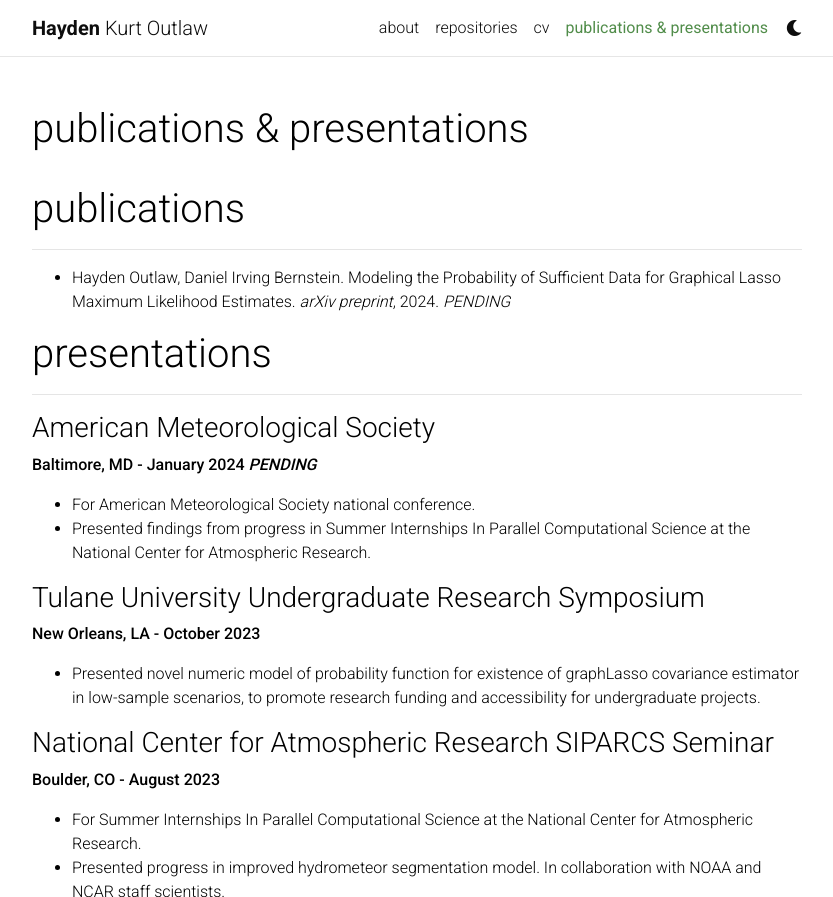
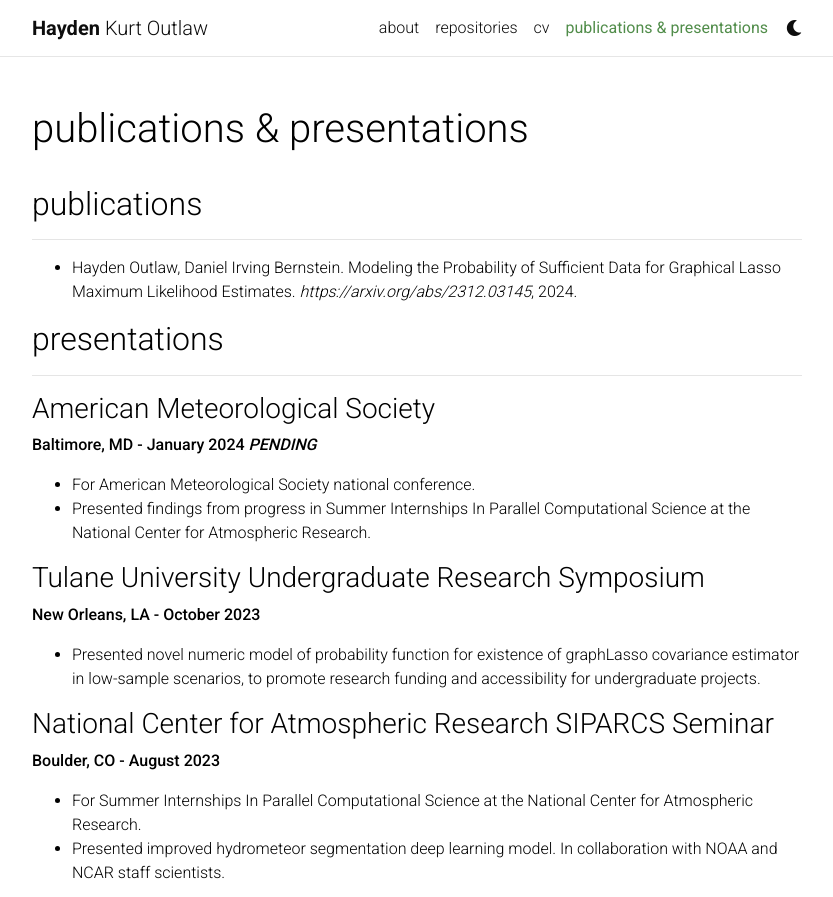
Before and after one commit to outlawhayden/outlawhayden.github.io, a Jekyll site: the page built from _pages/teaching.md, in a window 1280 px wide and 1400 px high, cut to the strip 0-897 px from the top of the window. Shown: the whole strip, without its empty margins (223-1056 px from the left). Built offline with Jekyll 4.4.1, drawn with Linux system fonts in a browser that asks for light colours; comment, search, counter and statistics services are not loaded; a style sheet for code colours, icons or effects is not loaded.

Commit message:
paper update for cv

```diff
--- a/_data/cv.yml
+++ b/_data/cv.yml
@@ -31,7 +31,7 @@
         - Collaborated with NOAA and NCAR developers, atmospheric scientists, and hardware engineers to ensure a practical, effective, and meaningful model framework.
         - Presented findings at NCAR SIPARCS Seminar in August 2023.
 
-    - title: Convex Optimization Researcher
+    - title: Algebraic Statistics Researcher
       institution: Tulane University Mathematics Department, New Orleans, Louisiana
       year: 2021 - Present
       description:
--- a/_pages/teaching.md
+++ b/_pages/teaching.md
@@ -6,12 +6,12 @@ description:
 nav: true
 nav_order: 5
 ---
-# publications
+## publications
 --------------------
 
-- Hayden Outlaw, Daniel Irving Bernstein. Modeling the Probability of Sufficient Data for Graphical Lasso Maximum Likelihood Estimates. *arXiv preprint*, 2024. *PENDING*
+- Hayden Outlaw, Daniel Irving Bernstein. Modeling the Probability of Sufficient Data for Graphical Lasso Maximum Likelihood Estimates. [*https://arxiv.org/abs/2312.03145*](https://arxiv.org/abs/2312.03145), 2024.
 
-# presentations
+## presentations
 --------------------
 ### American Meteorological Society
 **Baltimore, MD - January 2024 *PENDING***
@@ -30,7 +30,7 @@ nav_order: 5
 **Boulder, CO - August 2023**
 
 - For Summer Internships In Parallel Computational Science at the National Center for Atmospheric Research.
-- Presented progress in improved hydrometeor segmentation model. In collaboration with NOAA and NCAR staff scientists.
+- Presented improved hydrometeor segmentation deep learning model. In collaboration with NOAA and NCAR staff scientists.
 
 <iframe width="560" height="315" src="https://www.youtube.com/embed/edqQrgZR2-c?si=Qu_R-Z9f6rlQbEJU" title="YouTube video player" frameborder="0" allow="accelerometer; autoplay; clipboard-write; encrypted-media; gyroscope; picture-in-picture; web-share" allowfullscreen></iframe>
 
```
